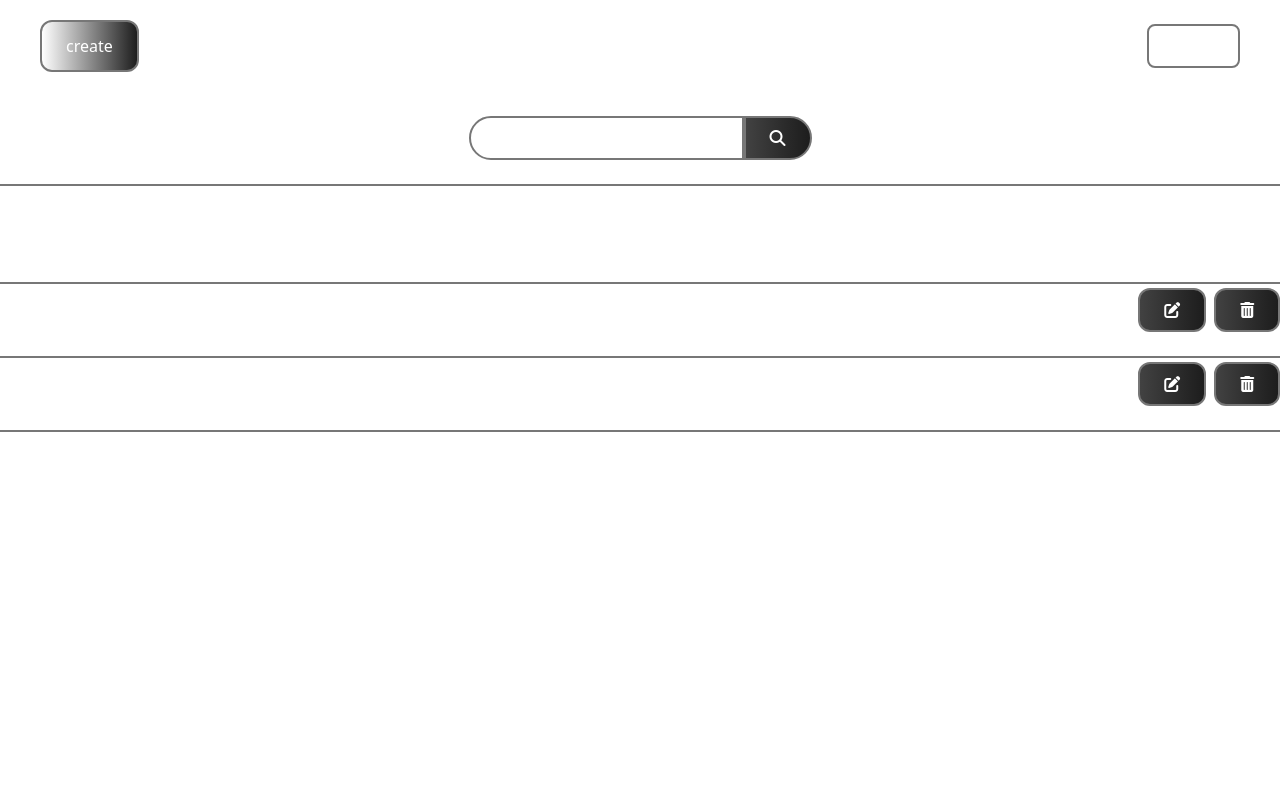
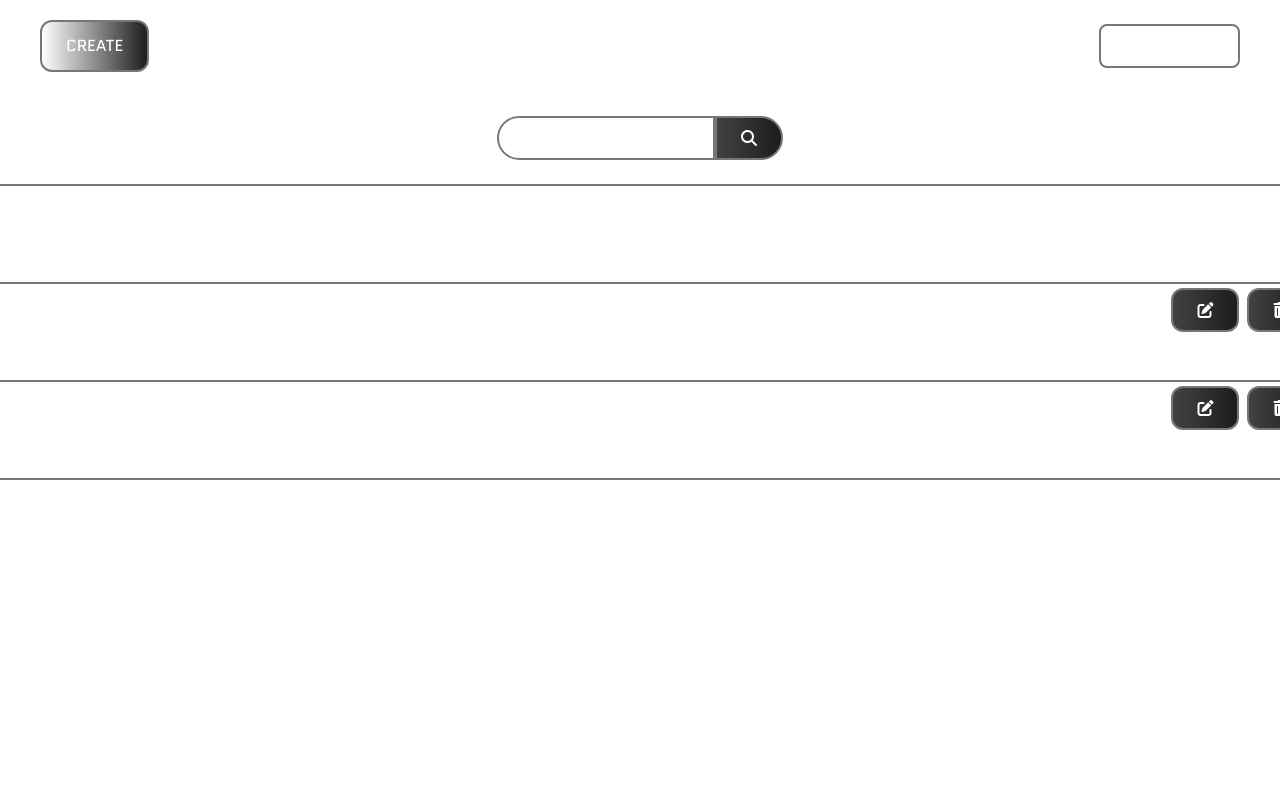
Before and after one commit to uwayo-sam/EMSystem, a PHP site: page /dashboard.php in a window 1280 px wide. Run offline with PHP 8.4, Linux system fonts and the light colour scheme; the visitor is signed in with stand-in values (Sample User, id 1); data comes from the database, SQL or seed files in the repository.

Commit message:
EMSystem

```diff
--- a/dashboard.php
+++ b/dashboard.php
@@ -33,6 +33,13 @@ if(isset($_GET['search']) && !empty($_GET['search'])) {
     <meta name="viewport" content="width=device-width, initial-scale=1.0">
     <title>Document</title>
      <script src="https://cdn.jsdelivr.net/npm/@tailwindcss/browser@4"></script>
+     <!-- google font import -->
+
+<link rel="preconnect" href="https://fonts.googleapis.com">
+<link rel="preconnect" href="https://fonts.gstatic.com" crossorigin>
+<link href="https://fonts.googleapis.com/css2?family=Quantico:ital,wght@0,400;0,700;1,400;1,700&display=swap" rel="stylesheet">
+<!-- /google font import -->
+
      <link rel="stylesheet" href="https://cdnjs.cloudflare.com/ajax/libs/font-awesome/6.7.2/css/all.min.css" integrity="sha512-Evv84Mr4kqVGRNSgIGL/F/aIDqQb7xQ2vcrdIwxfjThSH8CSR7PBEakCr51Ck+w+/U6swU2Im1vVX0SVk9ABhg==" crossorigin="anonymous" referrerpolicy="no-referrer" />
      <style>
         body{
@@ -41,18 +48,20 @@ if(isset($_GET['search']) && !empty($_GET['search'])) {
             background-position: center;
             background-repeat: no-repeat;
             height: 100vh;
+            font-family: "Quantico", sans-serif;
+
         }
      </style>
 </head>
 
-<body class='text-white flex flex-col gap-6 items-center'>
+<body class='text-white flex flex-col gap-6 items-center uppercase'>
     <div class="w-full flex justify-between items-center px-10 py-5">
         <?php if($_SESSION['user']['role'] == 'admin'){ echo "<a class='px-6 py-3 bg-gradient-to-r before:from-[#424242] to-[#1d1d1d] rounded-xl flex justify-center border-2 border-[#777777]' href='./create'>create</a>";} ?>
 
         <h1 class="font-bold text-3xl uppercase">dashBoard</h1>
         <div class="flex gap-4 items-center">
             <h1><?Php echo $_SESSION['user']['name'];?></h1>
-        <a href="./logout" class="border-2 border-[#777777] px-5 py-2 rounded-lg">logout</a>
+        <a href="./logout" class="border-2 border-[#777777] px-5 py-2 rounded-lg flex gap-3 items-center"><h2>SIGNOUT</h2>    <i class="fa fa-sign-out" aria-hidden="true"></i></a>
         </div>
     </div>
 
```
Also changed, not shown: create.php (+11 -2 lines), login.php (+9 -1 lines), signup.php (+9 -1 lines), update.php (+9 -1 lines).
